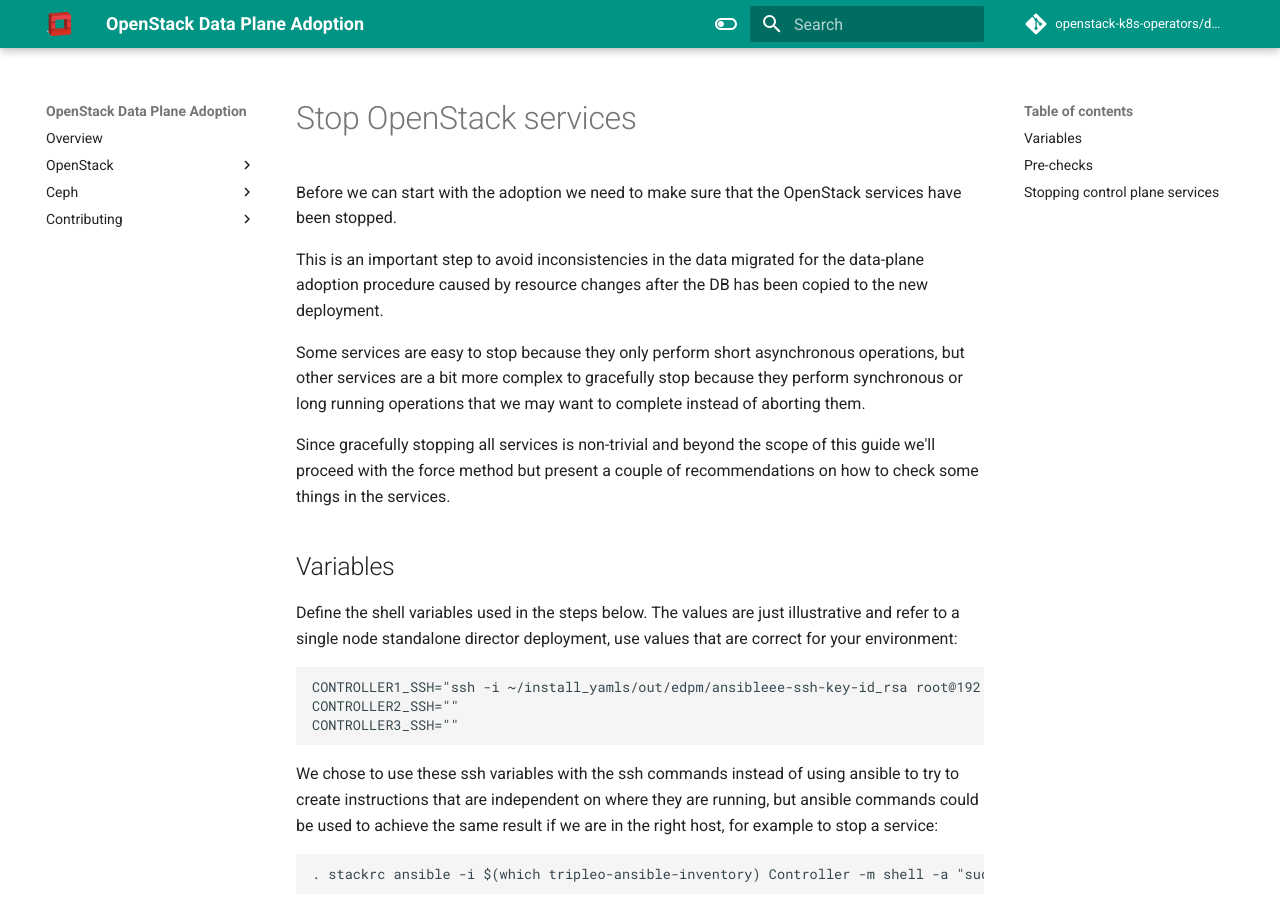
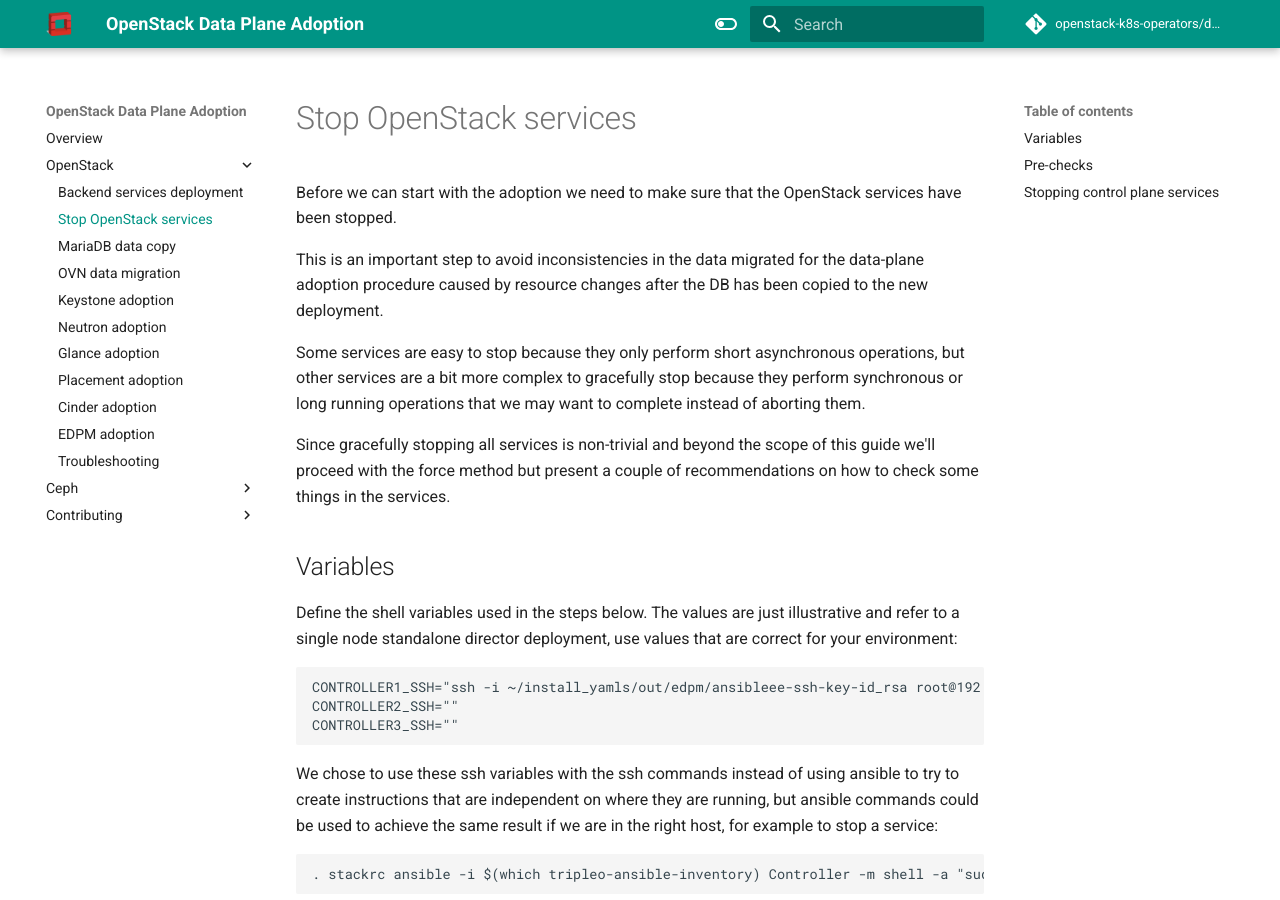
Before and after one commit to openstack-k8s-operators/data-plane-adoption, an MkDocs documentation site: the page built from docs/openstack/stop_openstack_services.md, in a window 1280 px wide and 900 px high. Built offline with MkDocs 1.6.1 and Material for MkDocs 9.7.7, drawn with Linux system fonts in a browser that asks for light colours; comment, search, counter and statistics services are not loaded; the version menu is left out.

Commit message:
Add stop OSP services in sliding menu
The data plane adoption procedure contains a doc on how
to stop the OSP services right after the "Deploy podified
backend services" doc. This is not reflect in the sliding menu.

```diff
--- a/mkdocs.yml
+++ b/mkdocs.yml
@@ -28,6 +28,7 @@
   - Overview: README.md
   - OpenStack:
     - openstack/backend_services_deployment.md
+    - openstack/stop_openstack_services.md
     - openstack/mariadb_copy.md
     - openstack/ovn_adoption.md
     - openstack/keystone_adoption.md
```
